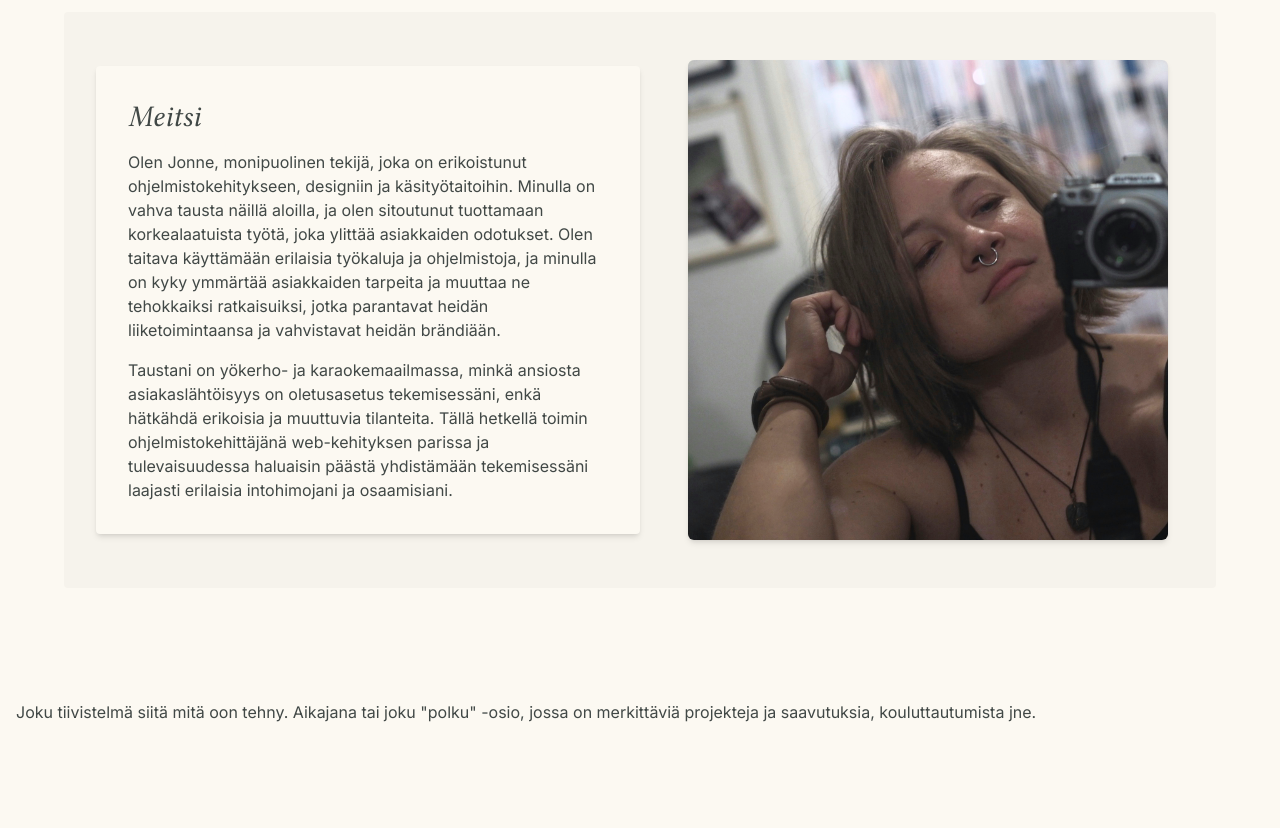
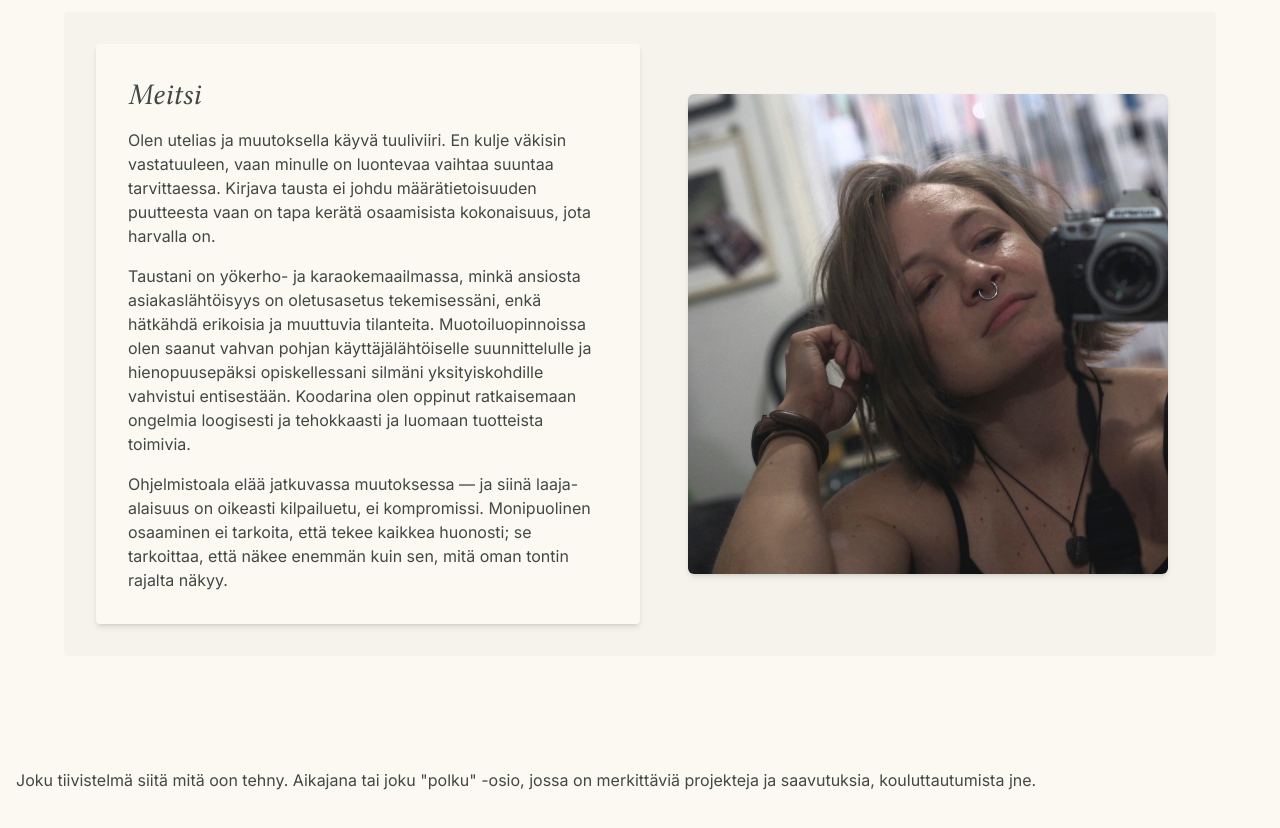
Before and after one commit to ch-risto/christaeloranta.fi, an Astro site: page /about in a window 1280 px wide. Shown: the part 900-1728 px from the top of the page. Built offline with nearby package versions, Linux system fonts and the light colour scheme; Astro itself is replaced by a stand-in of ours.

Commit message:
edited about content

```diff
--- a/src/pages/about.astro
+++ b/src/pages/about.astro
@@ -35,21 +35,25 @@ import Tag from "../components/ui/Tag.astro";
       <div class="bg-surface-primary md:p-8 p-4 shadow-md rounded-sm">
         <h2 class="text-3xl font-serif-secondary italic mb-4">Meitsi</h2>
         <p>
-          Olen Jonne, monipuolinen tekijä, joka on erikoistunut
-          ohjelmistokehitykseen, designiin ja käsityötaitoihin. Minulla on vahva
-          tausta näillä aloilla, ja olen sitoutunut tuottamaan korkealaatuista
-          työtä, joka ylittää asiakkaiden odotukset. Olen taitava käyttämään
-          erilaisia työkaluja ja ohjelmistoja, ja minulla on kyky ymmärtää
-          asiakkaiden tarpeita ja muuttaa ne tehokkaiksi ratkaisuiksi, jotka
-          parantavat heidän liiketoimintaansa ja vahvistavat heidän brändiään.
+          Olen utelias ja muutoksella käyvä tuuliviiri. En kulje väkisin
+          vastatuuleen, vaan minulle on luontevaa vaihtaa suuntaa tarvittaessa.
+          Kirjava tausta ei johdu määrätietoisuuden puutteesta vaan on tapa
+          kerätä osaamisista kokonaisuus, jota harvalla on.
         </p>
         <p class="pt-4">
           Taustani on yökerho- ja karaokemaailmassa, minkä ansiosta
           asiakaslähtöisyys on oletusasetus tekemisessäni, enkä hätkähdä
-          erikoisia ja muuttuvia tilanteita. Tällä hetkellä toimin
-          ohjelmistokehittäjänä web-kehityksen parissa ja tulevaisuudessa
-          haluaisin päästä yhdistämään tekemisessäni laajasti erilaisia
-          intohimojani ja osaamisiani.
+          erikoisia ja muuttuvia tilanteita. Muotoiluopinnoissa olen saanut
+          vahvan pohjan käyttäjälähtöiselle suunnittelulle ja hienopuusepäksi
+          opiskellessani silmäni yksityiskohdille vahvistui entisestään.
+          Koodarina olen oppinut ratkaisemaan ongelmia loogisesti ja tehokkaasti
+          ja luomaan tuotteista toimivia.
+        </p>
+        <p class="pt-4">
+          Ohjelmistoala elää jatkuvassa muutoksessa — ja siinä laaja-alaisuus on
+          oikeasti kilpailuetu, ei kompromissi. Monipuolinen osaaminen ei
+          tarkoita, että tekee kaikkea huonosti; se tarkoittaa, että näkee
+          enemmän kuin sen, mitä oman tontin rajalta näkyy.
         </p>
       </div>
       <div class="justify-center md:mx-auto order-1 md:order-2">
```
